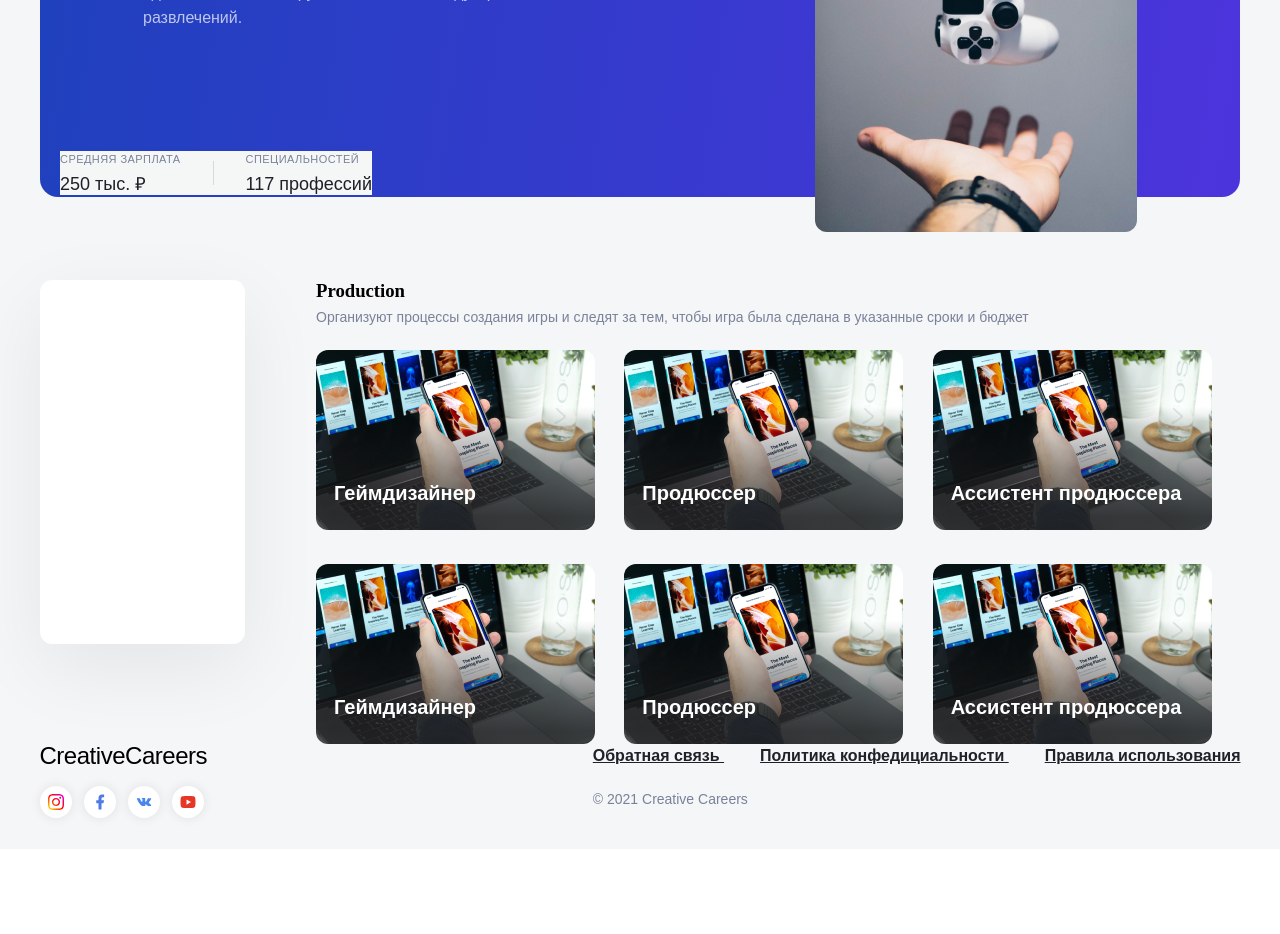
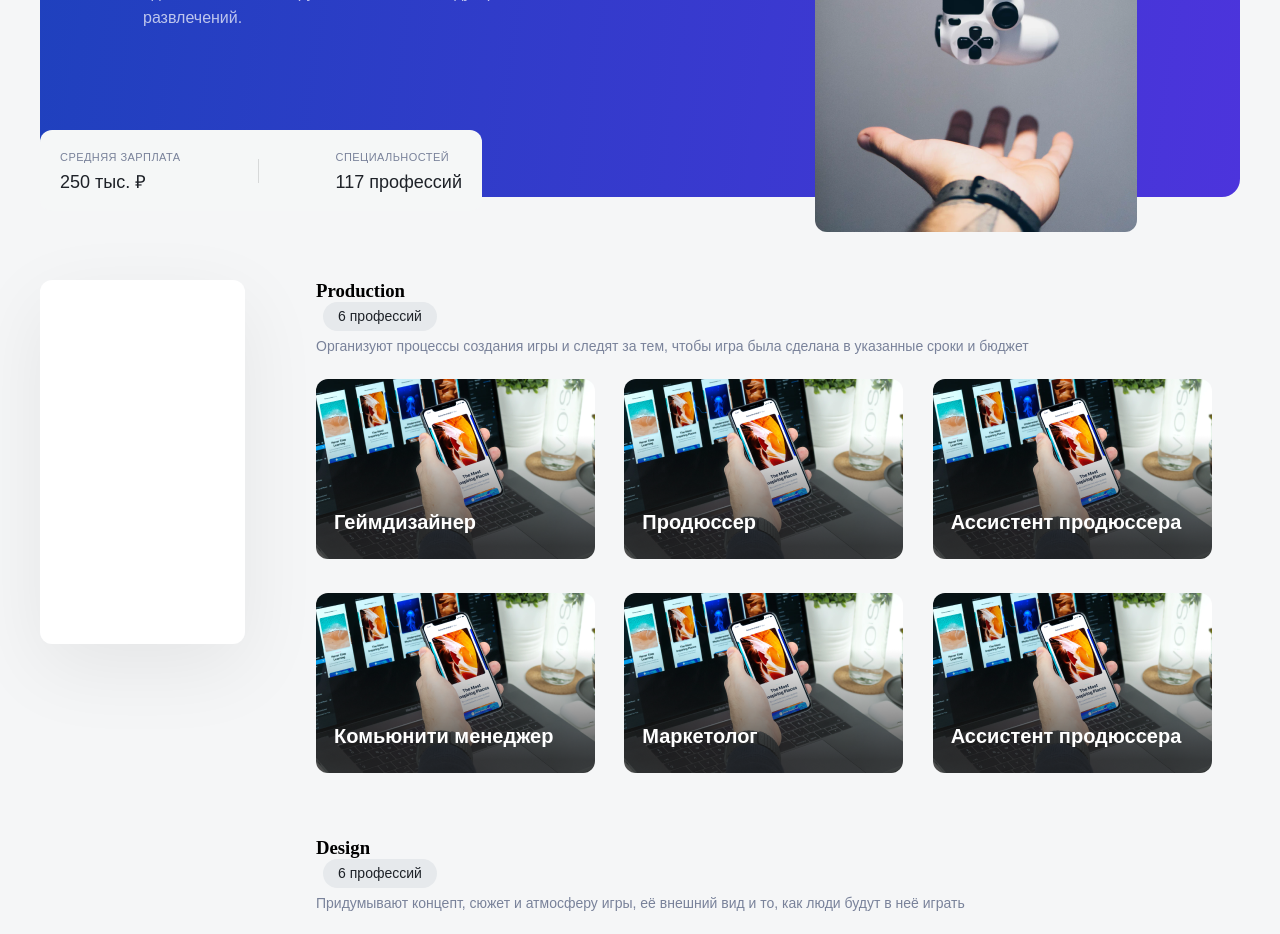
Before and after one commit to SinkP/creativecareers, a Nuxt app: page /gamedev in a window 1280 px wide. Shown: the part 380-1314 px from the top of the page. Before the commit the page ends 1229 px from the top, so only its background shows below. Built offline with nearby package versions, Linux system fonts and the light colour scheme.

Commit message:
fix bags

```diff
--- a/components/global/SampleWorker.vue
+++ b/components/global/SampleWorker.vue
@@ -1,10 +1,10 @@
 <template lang="html">
-    <div class="cotnainer_worker">
+    <a href="#" class="cotnainer_worker">
       <img class="icon_worker" :src="(icon)">
       <h3 class="name_worker">
         {{ name }}
       </h3>
-    </div>
+    </a>
 </template>
 <script>
 export default {
@@ -33,6 +33,7 @@ export default {
 }
 .name_worker {
   font-family: Jost, sans-serif;
+  color: #000;
   font-size: 18px;
   font-style: normal;
   font-weight: 500;
--- a/pages/gamedev.vue
+++ b/pages/gamedev.vue
@@ -49,6 +49,11 @@
         <div class="production_gamedev">
           <h3 class="subtitle">
             Production
+            <div class="number_production">
+              <p class="number_text">
+                6 профессий
+              </p>
+            </div>
           </h3>
           <p class="text_production">
             Организуют процессы создания игры и следят за тем, чтобы игра была сделана в указанные сроки и бюджет
@@ -59,7 +64,27 @@
               :key="cardItem.name"
 
               :name="cardItem.name"
-              :salary="cardItem.salary"
+            />
+          </div>
+        </div>
+        <div class="production_gamedev">
+          <h3 class="subtitle">
+            Design
+            <div class="number_production">
+              <p class="number_text">
+                6 профессий
+              </p>
+            </div>
+          </h3>
+          <p class="text_production">
+            Придумывают концепт, сюжет и атмосферу игры, её внешний вид и то, как люди будут в неё играть
+          </p>
+          <div class="items_production">
+            <DCard
+            v-for="cardItem of cards"
+              :key="cardItem.name"
+
+              :name="cardItem.name"
             />
           </div>
         </div>
@@ -88,10 +113,10 @@ export default {
                   name: 'Ассистент продюссера',
                 },
                 {
-                  name: 'Геймдизайнер',
+                  name: 'Комьюнити менеджер',
                 },
                 {
-                  name: 'Продюссер',
+                  name: 'Маркетолог',
                 },
                 {
                   name: 'Ассистент продюссера',
@@ -139,13 +164,15 @@ export default {
   color: rgba(255, 255, 255, 0.7);
 }
 .informers {
-  width: 312px;
-  height: 44px;
-  margin-top: 121px;
-  margin-left: -83px;
+  width: 442px;
+  height: 81px;
+  margin-top: 100px;
+  margin-left: -103px;
+  padding: 21px 20px;
   display: flex;
   justify-content: space-between;
   align-items: center;
+  border-radius: 12px;
   background: #F5F7F7;
 }
 .line_gamedev-informers {
@@ -214,4 +241,25 @@ export default {
   grid-row-gap: 34px;
   justify-content: space-between;
 }
+.number_production {
+  width: 114px;
+  height: 29px;
+  display: flex;
+  align-items: center;
+  justify-content: center;
+  margin-left: 7px;
+  background: #E6E9EC;
+  border-radius: 48px;
+}
+.number_text {
+  font-family: Rubik, sans-serif;
+  font-style: normal;
+  font-weight: 500;
+  font-size: 14px;
+  line-height: 17px;
+  color: #1E2228;
+}
+.production_gamedev {
+  margin-bottom: 64px;
+}
 </style>
--- a/pages/profession.vue
+++ b/pages/profession.vue
@@ -138,12 +138,15 @@
             <div class="container_tools">
               <ul class="list">
                 <li class="text text_list">
+                  <div class="circle"></div>
                   Workflowy
                 </li>
                 <li class="text text_list">
+                  <div class="circle"></div>
                   Giphy
                 </li>
                 <li class="text text_list">
+                  <div class="circle"></div>
                   Confluence
                 </li>
               </ul>
@@ -505,7 +508,7 @@ export default {
   background:#F1FCF7;
 }
 .content_skills {
-  margin-top: 24px;
+  margin-top: 32px;
 }
 .content_skills:last-child {
   margin-bottom: 0;
@@ -568,6 +571,13 @@ export default {
 .arrow {
   width: 32px;
 }
+.circle {
+  width: 5px;
+  height: 5px;
+  margin-right: 12px;
+  background: #000;
+  border-radius: 50%;
+}
 
 
 
```
